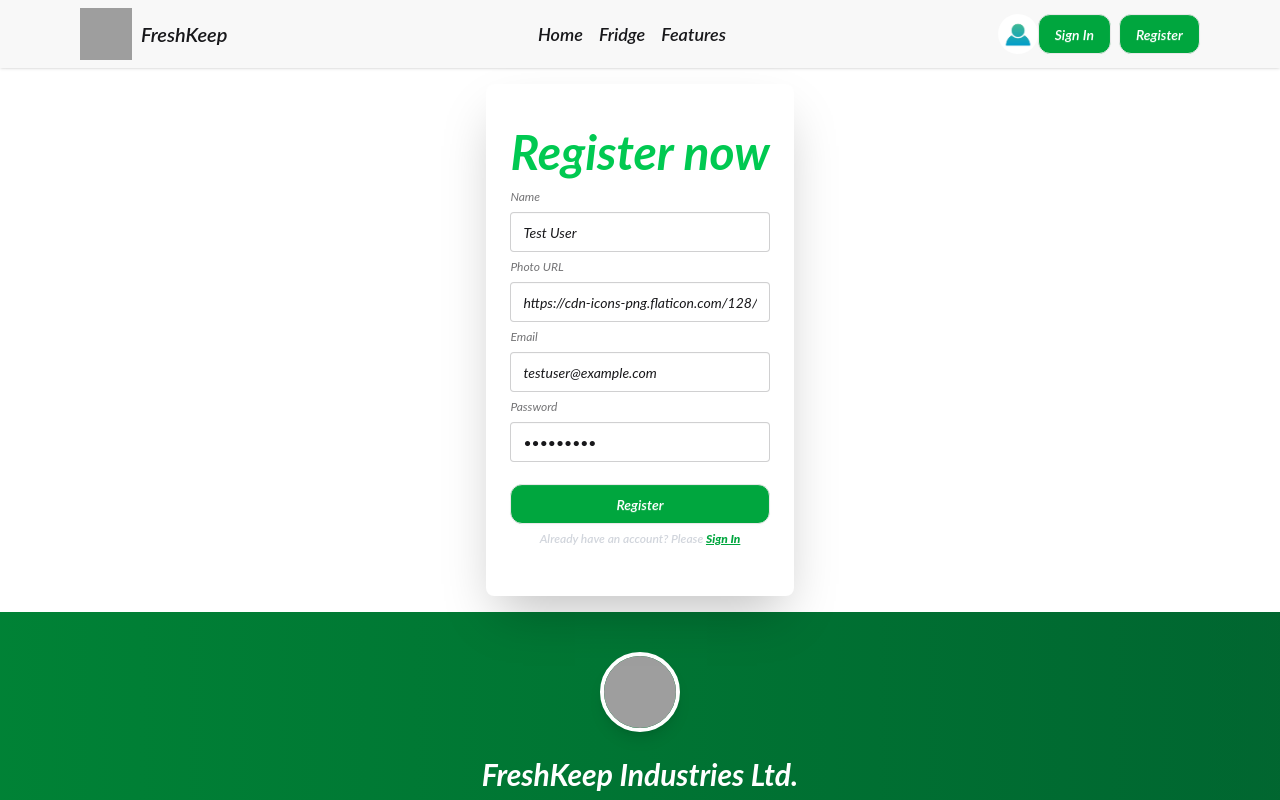
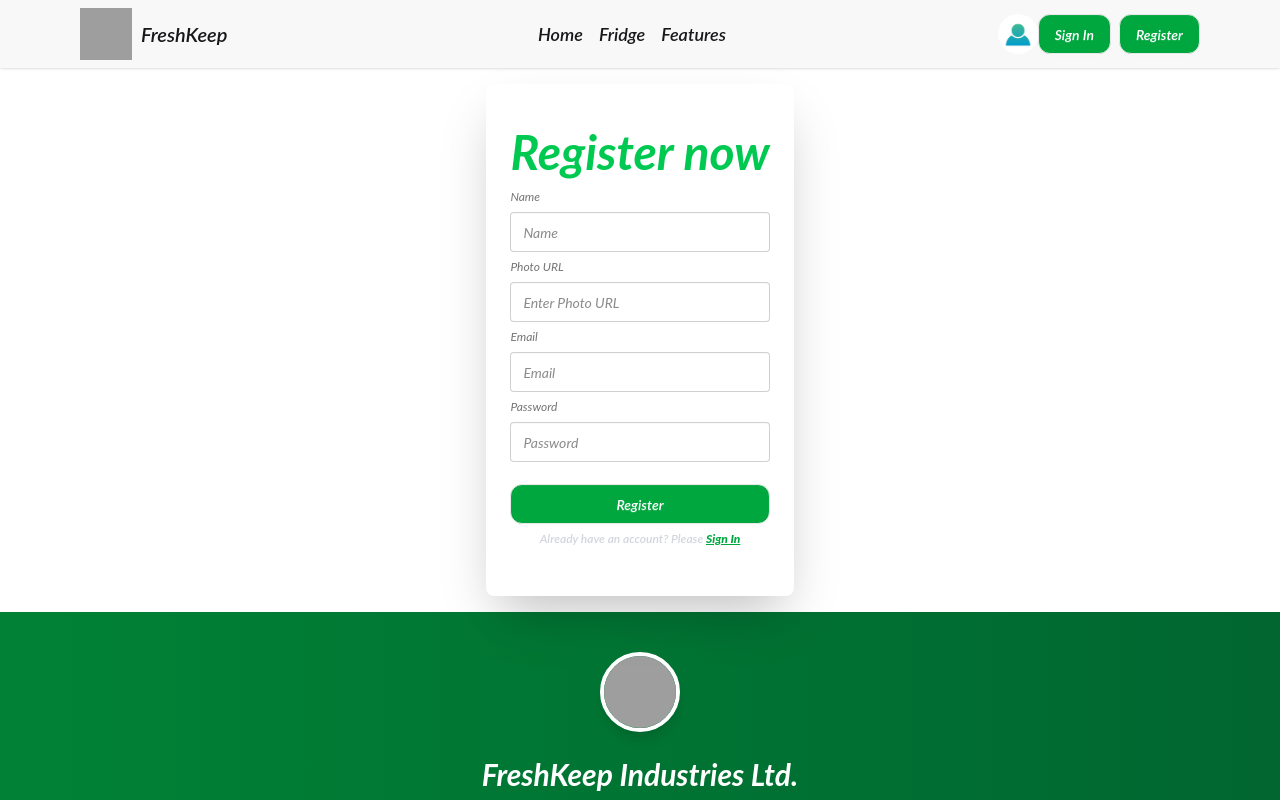
Before and after one commit to nafeesalways/food-tracker-client, a React (Vite) app: page /register in a window 1280 px wide. Shown: the top 800 px of the page. Built offline with nearby package versions, Linux system fonts and the light colour scheme; no server answers; grey boxes are pictures that could not be loaded; a web font is replaced by a local one.

Commit message:
default user added

```diff
--- a/src/Pages/Register.jsx
+++ b/src/Pages/Register.jsx
@@ -5,17 +5,17 @@ import { toast } from "react-toastify";
 
 const Register = () => {
   const { createUser, setUser, updateUser } = use(AuthContext);
-  const [name, setName] = useState("Test User");
-  const [photo, setPhoto] = useState(
-    "https://cdn-icons-png.flaticon.com/128/3135/3135715.png"
-  );
-  const [email, setEmail] = useState("testuser@example.com");
-  const [password, setPassword] = useState("123456#Tu");
   const [nameError, setNameError] = useState("");
   const navigate = useNavigate();
 
   const handleRegister = (e) => {
     e.preventDefault();
+
+    const form = e.target;
+    const name = form.name.value;
+    const photo = form.photo.value;
+    const email = form.email.value;
+    const password = form.password.value;
 
     // Name validation
     if (name.length < 6) {
@@ -34,6 +34,8 @@ const Register = () => {
       return;
     }
 
+    console.log({ name, photo, email, password });
+
     createUser(email, password)
       .then((result) => {
         const user = result.user;
@@ -46,7 +48,16 @@ const Register = () => {
         );
       })
       .catch((error) => {
-        toast.error(`Error (${error.code}): ${error.message}`);
+        const errorCode = error.code;
+        const errorMessage = error.message;
+
+        toast.error(`Error (${errorCode}): ${errorMessage}`);
+      })
+      .catch((error, user) => {
+        setUser(user);
+        const errorCode = error.code;
+        const errorMessage = error.message;
+        toast.error(`Error (${errorCode}): ${errorMessage}`);
       });
   };
 
@@ -55,58 +66,48 @@ const Register = () => {
       <div className="hero-content flex-col lg:flex-row-reverse">
         <div className="card bg-base-100 w-full max-w-sm shrink-0 shadow-2xl py-5">
           <div className="card-body">
-            <h1 className="text-5xl font-bold text-center text-green-500">
-              Register now
-            </h1>
+            <h1 className="text-5xl font-bold text-center text-green-500">Register now</h1>
             <form onSubmit={handleRegister} className="fieldset">
               <label className="label">Name</label>
               <input
                 type="text"
                 name="name"
                 className="input"
-                value={name}
-                onChange={(e) => setName(e.target.value)}
+                placeholder="Name"
                 required
               />
               {nameError && <p className="text-xs text-error">{nameError}</p>}
-
               <label className="label">Photo URL</label>
               <input
                 type="text"
                 name="photo"
                 className="input"
-                value={photo}
-                onChange={(e) => setPhoto(e.target.value)}
+                placeholder="Enter Photo URL"
                 required
               />
-
               <label className="label">Email</label>
               <input
                 type="email"
                 name="email"
                 className="input"
-                value={email}
-                onChange={(e) => setEmail(e.target.value)}
+                placeholder="Email"
                 required
               />
-
               <label className="label">Password</label>
               <input
                 type="password"
                 name="password"
                 className="input"
-                value={password}
-                onChange={(e) => setPassword(e.target.value)}
+                placeholder="Password"
                 required
               />
-
-              <button className="btn bg-green-600 text-white rounded-xl hover:bg-green-700 transition mt-4">
+              <button className="btn bg-green-600 text-white rounded-xl hover:bg-green-700 transition  mt-4">
                 Register
               </button>
-              <p className="font-semibold text-center text-gray-300">
+              <p className=" font-semibold text-center text-gray-300">
                 Already have an account? Please{" "}
                 <Link
-                  className="underline font-extrabold text-green-600"
+                  className="underline  font-extrabold text-green-600"
                   to="/signin"
                 >
                   Sign In
--- a/src/Pages/SignIn.jsx
+++ b/src/Pages/SignIn.jsx
@@ -47,6 +47,7 @@ const SignIn = () => {
               <input
                 type="email"
                 name="email"
+                 defaultValue="testuser@example.com"
                 className="input"
                 placeholder="Email"
               />
@@ -54,6 +55,7 @@ const SignIn = () => {
               <input
                 type="password"
                 name="password"
+                defaultValue="123456#Tu"
                 className="input"
                 placeholder="Password"
               />
```
